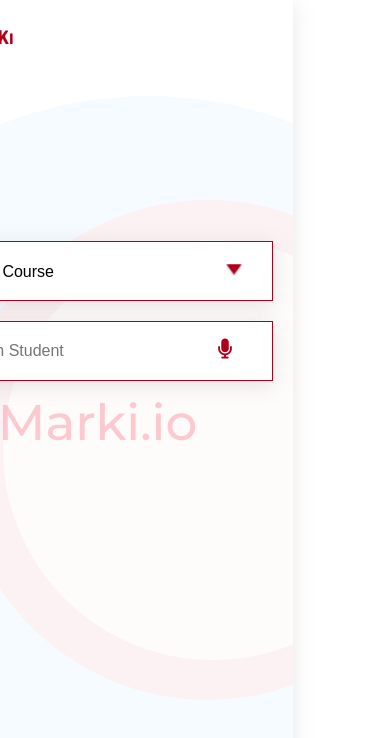
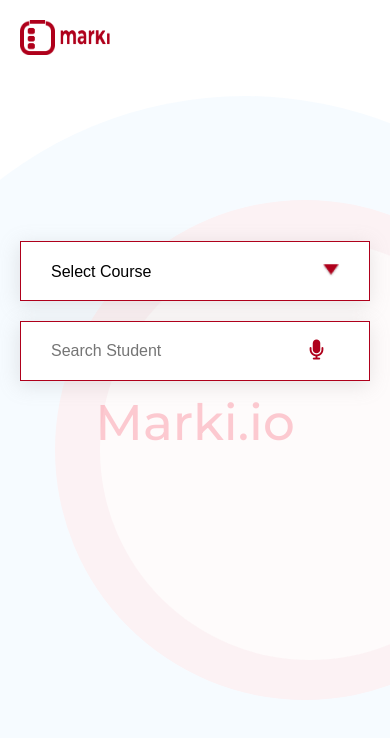
Before and after one commit to gdsc-kwasu/marki-client, a React (Vite) app: page /courses in a window 390 px wide. Shown: the top 738 px of the page. Built offline with nearby package versions, Linux system fonts and the light colour scheme.

Commit message:
Fixed class names conflicts

```diff
--- a/src/CourseSelection.jsx
+++ b/src/CourseSelection.jsx
@@ -3,20 +3,19 @@
 
 const CourseSelection = () => {
     const [course, setCourse] = useState("");
-    const [student, setStudent] = useState("")
+    const [student, setStudent] = useState("");
 
     return (
         <Container>
             <div className="selection--container z-index">
-
                 <div className="form-group my">
                     <select
                         name="course"
                         id="course"
                         className="text-primary form-control form--large"
                         value={course}
-                        onChange={e => setCourse(e.target.value)}
-                        onBlur={e => setCourse(e.target.value)}
+                        onChange={(e) => setCourse(e.target.value)}
+                        onBlur={(e) => setCourse(e.target.value)}
                     >
                         <option value="Select Course">Select Course</option>
                         <option value="1">1</option>
@@ -32,7 +31,9 @@
                         value={student}
                         onChange={(e) => setStudent(e.target.value)}
                     />
-                    <i className="fas fa-microphone text-primary icon--brandname"></i>
+                    <button type='submit' className='icon--brandname'>
+                        <i className="fas fa-microphone text-primary "></i>
+                    </button>
                 </div>
             </div>
         </Container>
--- a/src/components/Input.jsx
+++ b/src/components/Input.jsx
@@ -16,7 +16,9 @@
                     <option value="Strawberry">Strawberry</option>
                     <option value="Watermelon">Watermelon</option>
                 </datalist>
-                <i className="fas fa-microphone text-primary icon--brand"></i>
+                <button className="icon--brand" type="submit">
+                    <i className="fas fa-microphone text-primary"></i>
+                </button>
             </div>
         </div>
     );
--- a/src/components/background.jsx
+++ b/src/components/background.jsx
@@ -8,7 +8,7 @@
 
 const Background = () => {
     return (
-        <div className="container">
+        <div className="container--reg">
             <div className="top--brand">
                 <img src={LOGO} className="marki-logo" alt="Marki logo"/>
             </div>
--- a/src/components/register.jsx
+++ b/src/components/register.jsx
@@ -40,7 +40,7 @@
 
     render() {
         return (
-            <div className="container">
+            <div className="container--reg">
             <Background />
                 <div className="register-description">
                     <p className="text-primary">Welcome to Marki!</p>
@@ -80,7 +80,7 @@
                             <span><i className="fas fa-eye"></i></span>
                         </div>
                         <p className="pwd-details">Let it include lowercase, uppercase and number</p>
-                        <button className="btn btn-primary signUp-btn">Sign up</button>
+                        <button className="btn-reg btn-primary signUp-btn">Sign up</button>
                         <p className="sign-in">
                             Have an account already, <Link to="/login" className="login">login</Link>
                         </p>
--- a/src/styles/courseSelection.scss
+++ b/src/styles/courseSelection.scss
@@ -8,6 +8,10 @@
 }
 
 .icon--brandname {
+    border-width: 0;
+    background-color: $white;
+    outline: none;
+    cursor: pointer;
     position: absolute;
     top: 18px;
     right: 40px;
--- a/src/styles/index.scss
+++ b/src/styles/index.scss
@@ -118,7 +118,7 @@
 
 
 @media screen and (max-width: 576px) {
-    .container {
+    .container--reg {
         width: 50%;
     }
 
@@ -157,7 +157,7 @@
         margin-top: 5%;
     }
 
-    .btn {
+    .btn-reg {
         width: 100%;
         height: 35px;
         border-radius: 4px;
--- a/src/styles/search.scss
+++ b/src/styles/search.scss
@@ -6,6 +6,10 @@
 }
 
 .icon--brand {
+    border-width: 0;
+    background-color: $white;
+    outline: none;
+    cursor: pointer;
     position: absolute;
     right: 25px;
     top: 14px;
```
